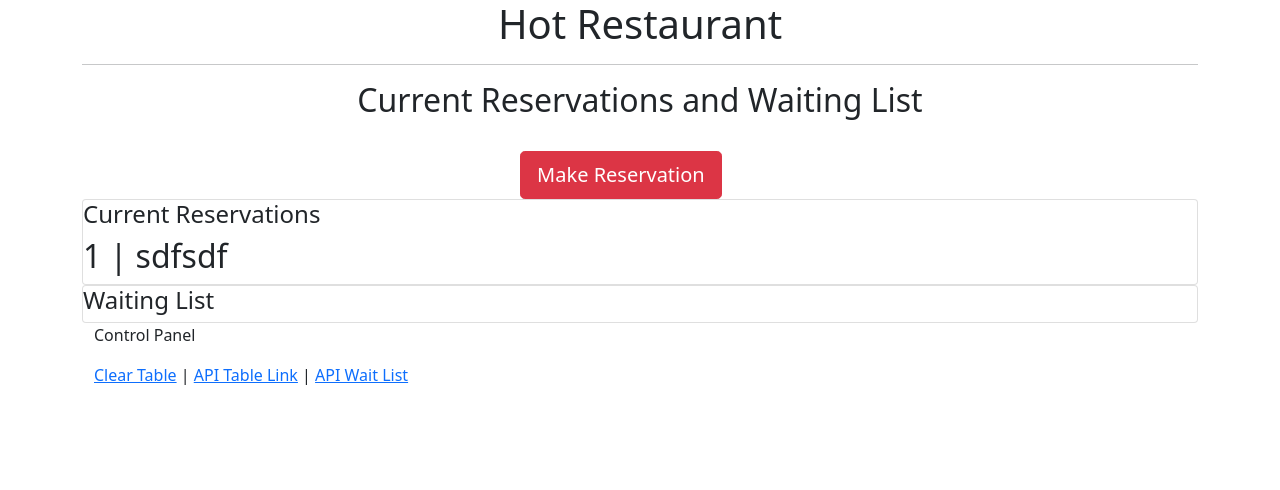
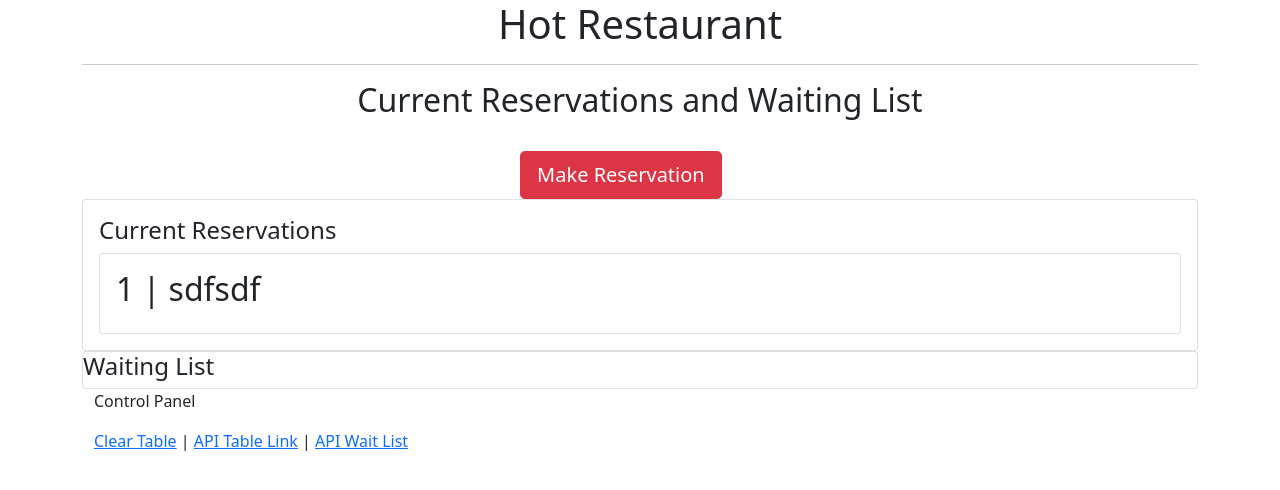
Before and after one commit to Jonathan-Goldstein/JazzRezz, a plain HTML site: page tables.html in a window 1280 px wide. Drawn offline with nearby package versions, Linux system fonts and the light colour scheme.

Commit message:
updating table

```diff
--- a/tables.html
+++ b/tables.html
@@ -16,7 +16,7 @@
     <div class="container">
 
 
-        <h1 class="text-center"><span class="glyphicon glyphicon-fire"></span> Hot Restaurant</h1>
+        <h1 class="text-center"><span class=""></span> Hot Restaurant</h1>
         <hr>
         <h2 class="text-center">Current Reservations and Waiting List</h2>
         <br>
@@ -34,20 +34,24 @@
 
                 <!-- Current Tables in Use -->
                 <div class="card">
-                    <div class="panel-heading">
-                        <h4 class="panel-title">Current Reservations</h4>
+                    <div class="card-body">
+                        <div class="class-heading">
+                            <h4 class="card-title">Current Reservations</h4>
+                        </div>
+                        <div class="card">
+                        <div class="card-body" id="">
+                            <div class="well" id="">
+                                <h2><span class="label label-primary">1</span> | sdfsdf</h2>
+                            </div>
+                        </div>
                     </div>
-                    <div class="panel-body" id="tableSection">
-                        <div class="well" id="tableWell-01">
-                            <h2><span class="label label-primary">1</span> | sdfsdf</h2>
-                        </div>
                     </div>
                 </div>
 
                 <!-- Waiting List Panel -->
                 <div class="card">
-                    <div class="panel-heading">
-                        <h4 class="panel-title">Waiting List</h4>
+                    <div class="card-boyd">
+                        <h4 class="card-title">Waiting List</h4>
                     </div>
                     <div class="panel-body" id="waitlistSection">
                     </div>
```
